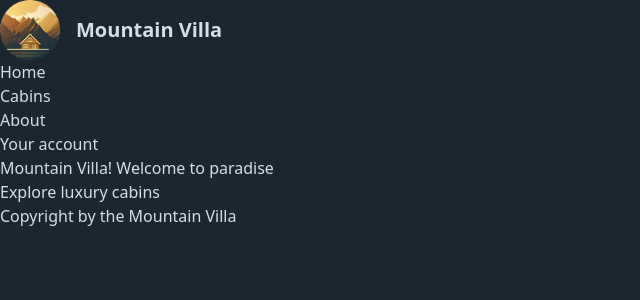
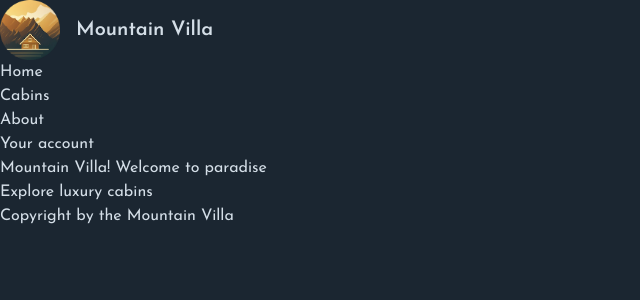
Before and after one commit to Lerik13/hotel-website, a Next.js app: page / in a window 1280 px wide. Shown: the top 300 px of the page, without its empty margins (0-640 px from the left). Built offline with nearby package versions, Linux system fonts and the light colour scheme.

Commit message:
RootLayout: load google font

```diff
--- a/app/layout.js
+++ b/app/layout.js
@@ -1,5 +1,12 @@
 import Logo from '@/app/_components/Logo'
 import Navigation from '@/app/_components/Navigation'
+
+import { Josefin_Sans } from 'next/font/google'
+
+const josefin = Josefin_Sans({
+  subsets: ['latin'],
+  display: 'swap',
+})
 
 import '@/app/_styles/globals.css'
 
@@ -16,7 +23,9 @@
 export default function RootLayout({ children }) {
   return (
     <html lang="en">
-      <body className="bg-primary-900 text-primary-100 min-h-screen">
+      <body
+        className={`${josefin.className} bg-primary-900 text-primary-100 min-h-screen`}
+      >
         <header>
           <Logo />
         </header>
```
